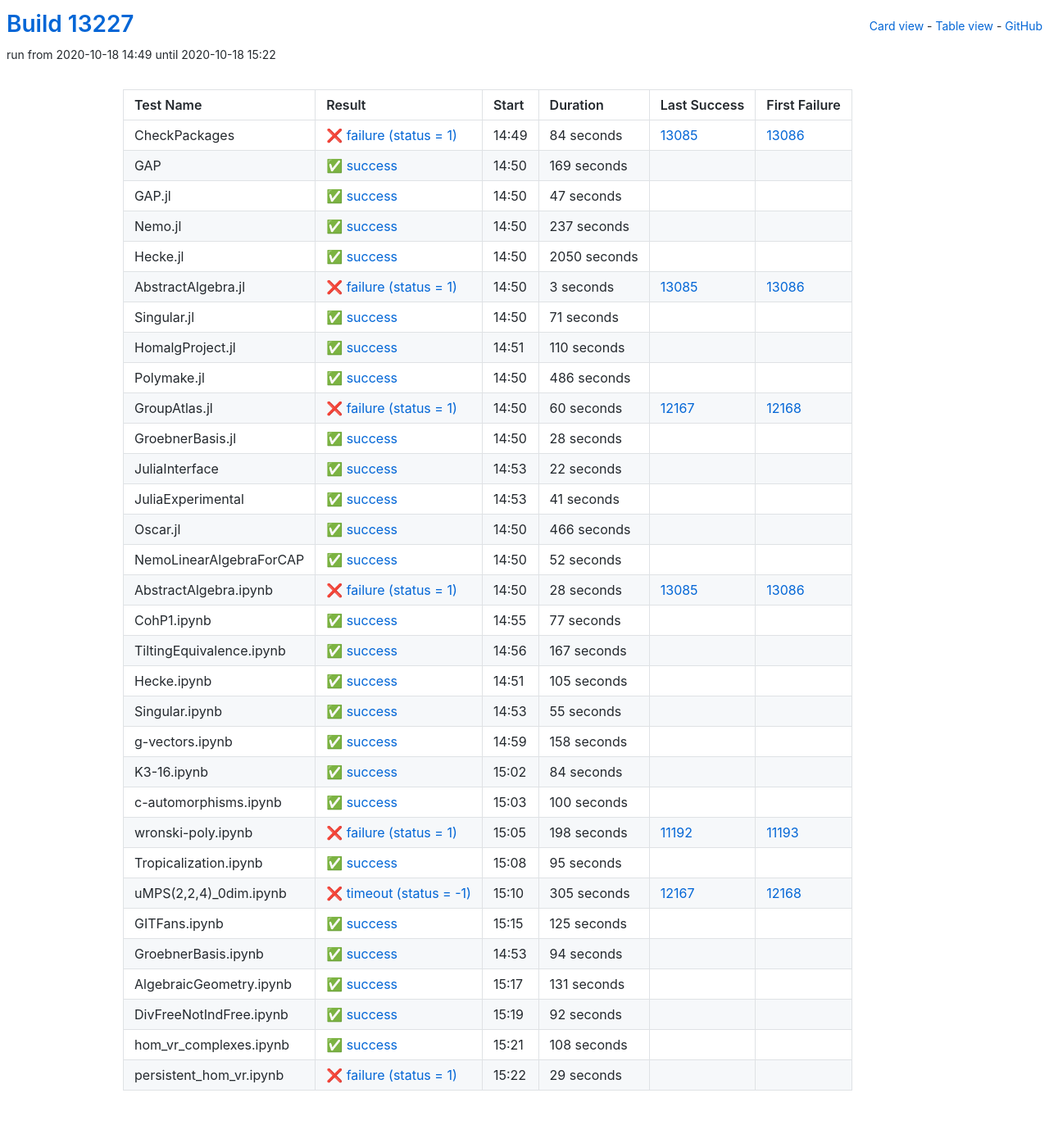
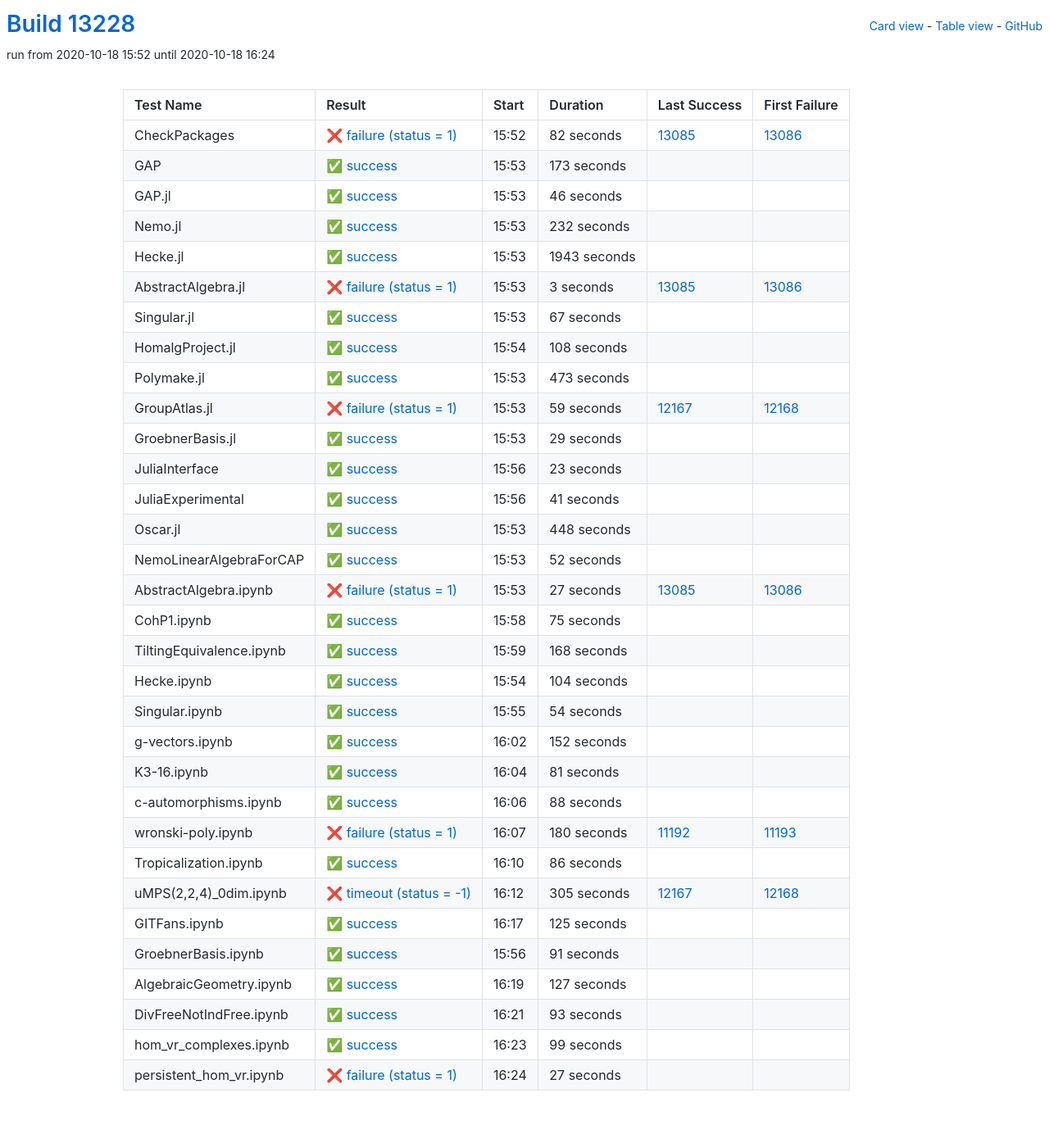
Before and after one commit to oscar-system/oscar-ci-status, a Jekyll site: the page built from table.html, in a window 1280 px wide. Shown: the whole page at 82% size. Built offline with Jekyll 4.4.1, drawn with Linux system fonts in a browser that asks for light colours.

Commit message:
Build #13228

```diff
--- a/_data/ci.yml
+++ b/_data/ci.yml
@@ -1,6 +1,6 @@
 ---
-build: 13227
-build_url: https://oscarci.mathematik.uni-kl.de/job/oscar/13227/
+build: 13228
+build_url: https://oscarci.mathematik.uni-kl.de/job/oscar/13228/
 job: oscar
 organization: oscar-system
 repo: oscar-ci-status
@@ -8,68 +8,68 @@ repourl: https://github.com/oscar-system/oscar-ci-status
 tests:
 - name: CheckPackages
   id: checkpackages
-  log: https://oscarci.mathematik.uni-kl.de/job/oscar/13227/artifact/logs/build-13227/CheckPackages.log
-  start: 2020-10-18 14:49
+  log: https://oscarci.mathematik.uni-kl.de/job/oscar/13228/artifact/logs/build-13228/CheckPackages.log
+  start: 2020-10-18 15:52
   success: false
   exitcode: 1
   status: failure
-  duration: 84
+  duration: 82
   last_success: 13085
   last_success_url: https://oscarci.mathematik.uni-kl.de/job/oscar/13085/
   first_failure: 13086
   first_failure_url: https://oscarci.mathematik.uni-kl.de/job/oscar/13086/
 - name: GAP
   id: gap
-  log: https://oscarci.mathematik.uni-kl.de/job/oscar/13227/artifact/logs/build-13227/GAP.log
-  start: 2020-10-18 14:50
+  log: https://oscarci.mathematik.uni-kl.de/job/oscar/13228/artifact/logs/build-13228/GAP.log
+  start: 2020-10-18 15:53
   success: true
   exitcode: 0
   status: success
-  duration: 169
+  duration: 173
   last_success: false
   last_success_url:
   first_failure: false
   first_failure_url:
 - name: GAP.jl
   id: gap-jl
-  log: https://oscarci.mathematik.uni-kl.de/job/oscar/13227/artifact/logs/build-13227/GAP.jl.log
-  start: 2020-10-18 14:50
+  log: https://oscarci.mathematik.uni-kl.de/job/oscar/13228/artifact/logs/build-13228/GAP.jl.log
+  start: 2020-10-18 15:53
   success: true
   exitcode: 0
   status: success
-  duration: 47
+  duration: 46
   last_success: false
   last_success_url:
   first_failure: false
   first_failure_url:
 - name: Nemo.jl
   id: nemo-jl
-  log: https://oscarci.mathematik.uni-kl.de/job/oscar/13227/artifact/logs/build-13227/Nemo.jl.log
-  start: 2020-10-18 14:50
+  log: https://oscarci.mathematik.uni-kl.de/job/oscar/13228/artifact/logs/build-13228/Nemo.jl.log
+  start: 2020-10-18 15:53
   success: true
   exitcode: 0
   status: success
-  duration: 237
+  duration: 232
   last_success: false
   last_success_url:
   first_failure: false
   first_failure_url:
 - name: Hecke.jl
   id: hecke-jl
-  log: https://oscarci.mathematik.uni-kl.de/job/oscar/13227/artifact/logs/build-13227/Hecke.jl.log
-  start: 2020-10-18 14:50
+  log: https://oscarci.mathematik.uni-kl.de/job/oscar/13228/artifact/logs/build-13228/Hecke.jl.log
+  start: 2020-10-18 15:53
   success: true
   exitcode: 0
   status: success
-  duration: 2050
+  duration: 1943
   last_success: false
   last_success_url:
   first_failure: false
   first_failure_url:
 - name: AbstractAlgebra.jl
   id: abstractalgebra-jl
-  log: https://oscarci.mathematik.uni-kl.de/job/oscar/13227/artifact/logs/build-13227/AbstractAlgebra.jl.log
-  start: 2020-10-18 14:50
+  log: https://oscarci.mathematik.uni-kl.de/job/oscar/13228/artifact/logs/build-13228/AbstractAlgebra.jl.log
+  start: 2020-10-18 15:53
   success: false
   exitcode: 1
   status: failure
@@ -80,80 +80,80 @@ tests:
   first_failure_url: https://oscarci.mathematik.uni-kl.de/job/oscar/13086/
 - name: Singular.jl
   id: singular-jl
-  log: https://oscarci.mathematik.uni-kl.de/job/oscar/13227/artifact/logs/build-13227/Singular.jl.log
-  start: 2020-10-18 14:50
+  log: https://oscarci.mathematik.uni-kl.de/job/oscar/13228/artifact/logs/build-13228/Singular.jl.log
+  start: 2020-10-18 15:53
   success: true
   exitcode: 0
   status: success
-  duration: 71
+  duration: 67
   last_success: false
   last_success_url:
   first_failure: false
   first_failure_url:
 - name: HomalgProject.jl
   id: homalgproject-jl
-  log: https://oscarci.mathematik.uni-kl.de/job/oscar/13227/artifact/logs/build-13227/HomalgProject.jl.log
-  start: 2020-10-18 14:51
+  log: https://oscarci.mathematik.uni-kl.de/job/oscar/13228/artifact/logs/build-13228/HomalgProject.jl.log
+  start: 2020-10-18 15:54
   success: true
   exitcode: 0
   status: success
-  duration: 110
+  duration: 108
   last_success: false
   last_success_url:
   first_failure: false
   first_failure_url:
 - name: Polymake.jl
   id: polymake-jl
-  log: https://oscarci.mathematik.uni-kl.de/job/oscar/13227/artifact/logs/build-13227/Polymake.jl.log
-  start: 2020-10-18 14:50
+  log: https://oscarci.mathematik.uni-kl.de/job/oscar/13228/artifact/logs/build-13228/Polymake.jl.log
+  start: 2020-10-18 15:53
   success: true
   exitcode: 0
   status: success
-  duration: 486
+  duration: 473
   last_success: false
   last_success_url:
   first_failure: false
   first_failure_url:
 - name: GroupAtlas.jl
   id: groupatlas-jl
-  log: https://oscarci.mathematik.uni-kl.de/job/oscar/13227/artifact/logs/build-13227/GroupAtlas.jl.log
-  start: 2020-10-18 14:50
+  log: https://oscarci.mathematik.uni-kl.de/job/oscar/13228/artifact/logs/build-13228/GroupAtlas.jl.log
+  start: 2020-10-18 15:53
   success: false
   exitcode: 1
   status: failure
-  duration: 60
+  duration: 59
   last_success: 12167
   last_success_url: https://oscarci.mathematik.uni-kl.de/job/oscar/12167/
   first_failure: 12168
   first_failure_url: https://oscarci.mathematik.uni-kl.de/job/oscar/12168/
 - name: GroebnerBasis.jl
   id: groebnerbasis-jl
-  log: https://oscarci.mathematik.uni-kl.de/job/oscar/13227/artifact/logs/build-13227/GroebnerBasis.jl.log
-  start: 2020-10-18 14:50
+  log: https://oscarci.mathematik.uni-kl.de/job/oscar/13228/artifact/logs/build-13228/GroebnerBasis.jl.log
+  start: 2020-10-18 15:53
   success: true
   exitcode: 0
   status: success
-  duration: 28
+  duration: 29
   last_success: false
   last_success_url:
   first_failure: false
   first_failure_url:
 - name: JuliaInterface
   id: juliainterface
-  log: https://oscarci.mathematik.uni-kl.de/job/oscar/13227/artifact/logs/build-13227/JuliaInterface.log
-  start: 2020-10-18 14:53
+  log: https://oscarci.mathematik.uni-kl.de/job/oscar/13228/artifact/logs/build-13228/JuliaInterface.log
+  start: 2020-10-18 15:56
   success: true
   exitcode: 0
   status: success
-  duration: 22
+  duration: 23
   last_success: false
   last_success_url:
   first_failure: false
   first_failure_url:
 - name: JuliaExperimental
   id: juliaexperimental
-  log: https://oscarci.mathematik.uni-kl.de/job/oscar/13227/artifact/logs/build-13227/JuliaExperimental.log
-  start: 2020-10-18 14:53
+  log: https://oscarci.mathematik.uni-kl.de/job/oscar/13228/artifact/logs/build-13228/JuliaExperimental.log
+  start: 2020-10-18 15:56
   success: true
   exitcode: 0
   status: success
@@ -164,20 +164,20 @@ tests:
   first_failure_url:
 - name: Oscar.jl
   id: oscar-jl
-  log: https://oscarci.mathematik.uni-kl.de/job/oscar/13227/artifact/logs/build-13227/Oscar.jl.log
-  start: 2020-10-18 14:50
+  log: https://oscarci.mathematik.uni-kl.de/job/oscar/13228/artifact/logs/build-13228/Oscar.jl.log
+  start: 2020-10-18 15:53
   success: true
   exitcode: 0
   status: success
-  duration: 466
+  duration: 448
   last_success: false
   last_success_url:
   first_failure: false
   first_failure_url:
 - name: NemoLinearAlgebraForCAP
   id: nemolinearalgebraforcap
-  log: https://oscarci.mathematik.uni-kl.de/job/oscar/13227/artifact/logs/build-13227/NemoLinearAlgebraForCAP.log
-  start: 2020-10-18 14:50
+  log: https://oscarci.mathematik.uni-kl.de/job/oscar/13228/artifact/logs/build-13228/NemoLinearAlgebraForCAP.log
+  start: 2020-10-18 15:53
   success: true
   exitcode: 0
   status: success
@@ -188,128 +188,128 @@ tests:
   first_failure_url:
 - name: AbstractAlgebra.ipynb
   id: abstractalgebra-ipynb
-  log: https://oscarci.mathematik.uni-kl.de/job/oscar/13227/artifact/logs/build-13227/AbstractAlgebra.ipynb.log
-  start: 2020-10-18 14:50
+  log: https://oscarci.mathematik.uni-kl.de/job/oscar/13228/artifact/logs/build-13228/AbstractAlgebra.ipynb.log
+  start: 2020-10-18 15:53
   success: false
   exitcode: 1
   status: failure
-  duration: 28
+  duration: 27
   last_success: 13085
   last_success_url: https://oscarci.mathematik.uni-kl.de/job/oscar/13085/
   first_failure: 13086
   first_failure_url: https://oscarci.mathematik.uni-kl.de/job/oscar/13086/
 - name: CohP1.ipynb
   id: cohp1-ipynb
-  log: https://oscarci.mathematik.uni-kl.de/job/oscar/13227/artifact/logs/build-13227/CohP1.ipynb.log
-  start: 2020-10-18 14:55
+  log: https://oscarci.mathematik.uni-kl.de/job/oscar/13228/artifact/logs/build-13228/CohP1.ipynb.log
+  start: 2020-10-18 15:58
   success: true
   exitcode: 0
   status: success
-  duration: 77
+  duration: 75
   last_success: false
   last_success_url:
   first_failure: false
   first_failure_url:
 - name: TiltingEquivalence.ipynb
   id: tiltingequivalence-ipynb
-  log: https://oscarci.mathematik.uni-kl.de/job/oscar/13227/artifact/logs/build-13227/TiltingEquivalence.ipynb.log
-  start: 2020-10-18 14:56
+  log: https://oscarci.mathematik.uni-kl.de/job/oscar/13228/artifact/logs/build-13228/TiltingEquivalence.ipynb.log
+  start: 2020-10-18 15:59
   success: true
   exitcode: 0
   status: success
-  duration: 167
+  duration: 168
   last_success: false
   last_success_url:
   first_failure: false
   first_failure_url:
 - name: Hecke.ipynb
   id: hecke-ipynb
-  log: https://oscarci.mathematik.uni-kl.de/job/oscar/13227/artifact/logs/build-13227/Hecke.ipynb.log
-  start: 2020-10-18 14:51
+  log: https://oscarci.mathematik.uni-kl.de/job/oscar/13228/artifact/logs/build-13228/Hecke.ipynb.log
+  start: 2020-10-18 15:54
   success: true
   exitcode: 0
   status: success
-  duration: 105
+  duration: 104
   last_success: false
   last_success_url:
   first_failure: false
   first_failure_url:
 - name: Singular.ipynb
   id: singular-ipynb
-  log: https://oscarci.mathematik.uni-kl.de/job/oscar/13227/artifact/logs/build-13227/Singular.ipynb.log
-  start: 2020-10-18 14:53
+  log: https://oscarci.mathematik.uni-kl.de/job/oscar/13228/artifact/logs/build-13228/Singular.ipynb.log
+  start: 2020-10-18 15:55
   success: true
   exitcode: 0
   status: success
-  duration: 55
+  duration: 54
   last_success: false
   last_success_url:
   first_failure: false
   first_failure_url:
 - name: g-vectors.ipynb
   id: g-vectors-ipynb
-  log: https://oscarci.mathematik.uni-kl.de/job/oscar/13227/artifact/logs/build-13227/g-vectors.ipynb.log
-  start: 2020-10-18 14:59
+  log: https://oscarci.mathematik.uni-kl.de/job/oscar/13228/artifact/logs/build-13228/g-vectors.ipynb.log
+  start: 2020-10-18 16:02
   success: true
   exitcode: 0
   status: success
-  duration: 158
+  duration: 152
   last_success: false
   last_success_url:
   first_failure: false
   first_failure_url:
 - name: K3-16.ipynb
   id: k3-16-ipynb
-  log: https://oscarci.mathematik.uni-kl.de/job/oscar/13227/artifact/logs/build-13227/K3-16.ipynb.log
-  start: 2020-10-18 15:02
+  log: https://oscarci.mathematik.uni-kl.de/job/oscar/13228/artifact/logs/build-13228/K3-16.ipynb.log
+  start: 2020-10-18 16:04
   success: true
   exitcode: 0
   status: success
-  duration: 84
+  duration: 81
   last_success: false
   last_success_url:
   first_failure: false
   first_failure_url:
 - name: c-automorphisms.ipynb
   id: c-automorphisms-ipynb
-  log: https://oscarci.mathematik.uni-kl.de/job/oscar/13227/artifact/logs/build-13227/c-automorphisms.ipynb.log
-  start: 2020-10-18 15:03
+  log: https://oscarci.mathematik.uni-kl.de/job/oscar/13228/artifact/logs/build-13228/c-automorphisms.ipynb.log
+  start: 2020-10-18 16:06
   success: true
   exitcode: 0
   status: success
-  duration: 100
+  duration: 88
   last_success: false
   last_success_url:
   first_failure: false
   first_failure_url:
 - name: wronski-poly.ipynb
   id: wronski-poly-ipynb
-  log: https://oscarci.mathematik.uni-kl.de/job/oscar/13227/artifact/logs/build-13227/wronski-poly.ipynb.log
-  start: 2020-10-18 15:05
+  log: https://oscarci.mathematik.uni-kl.de/job/oscar/13228/artifact/logs/build-13228/wronski-poly.ipynb.log
+  start: 2020-10-18 16:07
   success: false
   exitcode: 1
   status: failure
-  duration: 198
+  duration: 180
   last_success: 11192
   last_success_url: https://oscarci.mathematik.uni-kl.de/job/oscar/11192/
   first_failure: 11193
   first_failure_url: https://oscarci.mathematik.uni-kl.de/job/oscar/11193/
 - name: Tropicalization.ipynb
   id: tropicalization-ipynb
-  log: https://oscarci.mathematik.uni-kl.de/job/oscar/13227/artifact/logs/build-13227/Tropicalization.ipynb.log
-  start: 2020-10-18 15:08
+  log: https://oscarci.mathematik.uni-kl.de/job/oscar/13228/artifact/logs/build-13228/Tropicalization.ipynb.log
+  start: 2020-10-18 16:10
   success: true
   exitcode: 0
   status: success
-  duration: 95
+  duration: 86
   last_success: false
   last_success_url:
   first_failure: false
   first_failure_url:
 - name: uMPS(2,2,4)_0dim.ipynb
   id: umps-2-2-4-0dim-ipynb
-  log: https://oscarci.mathematik.uni-kl.de/job/oscar/13227/artifact/logs/build-13227/uMPS-2-2-4-_0dim.ipynb.log
-  start: 2020-10-18 15:10
+  log: https://oscarci.mathematik.uni-kl.de/job/oscar/13228/artifact/logs/build-13228/uMPS-2-2-4-_0dim.ipynb.log
+  start: 2020-10-18 16:12
   success: false
   exitcode: -1
   status: timeout
@@ -320,8 +320,8 @@ tests:
   first_failure_url: https://oscarci.mathematik.uni-kl.de/job/oscar/12168/
 - name: GITFans.ipynb
   id: gitfans-ipynb
-  log: https://oscarci.mathematik.uni-kl.de/job/oscar/13227/artifact/logs/build-13227/GITFans.ipynb.log
-  start: 2020-10-18 15:15
+  log: https://oscarci.mathematik.uni-kl.de/job/oscar/13228/artifact/logs/build-13228/GITFans.ipynb.log
+  start: 2020-10-18 16:17
   success: true
   exitcode: 0
   status: success
@@ -332,60 +332,60 @@ tests:
   first_failure_url:
 - name: GroebnerBasis.ipynb
   id: groebnerbasis-ipynb
-  log: https://oscarci.mathematik.uni-kl.de/job/oscar/13227/artifact/logs/build-13227/GroebnerBasis.ipynb.log
-  start: 2020-10-18 14:53
+  log: https://oscarci.mathematik.uni-kl.de/job/oscar/13228/artifact/logs/build-13228/GroebnerBasis.ipynb.log
+  start: 2020-10-18 15:56
   success: true
   exitcode: 0
   status: success
-  duration: 94
+  duration: 91
   last_success: false
   last_success_url:
   first_failure: false
   first_failure_url:
 - name: AlgebraicGeometry.ipynb
   id: algebraicgeometry-ipynb
-  log: https://oscarci.mathematik.uni-kl.de/job/oscar/13227/artifact/logs/build-13227/AlgebraicGeometry.ipynb.log
-  start: 2020-10-18 15:17
+  log: https://oscarci.mathematik.uni-kl.de/job/oscar/13228/artifact/logs/build-13228/AlgebraicGeometry.ipynb.log
+  start: 2020-10-18 16:19
   success: true
   exitcode: 0
   status: success
-  duration: 131
+  duration: 127
   last_success: false
   last_success_url:
   first_failure: false
   first_failure_url:
 - name: DivFreeNotIndFree.ipynb
   id: divfreenotindfree-ipynb
-  log: https://oscarci.mathematik.uni-kl.de/job/oscar/13227/artifact/logs/build-13227/DivFreeNotIndFree.ipynb.log
-  start: 2020-10-18 15:19
+  log: https://oscarci.mathematik.uni-kl.de/job/oscar/13228/artifact/logs/build-13228/DivFreeNotIndFree.ipynb.log
+  start: 2020-10-18 16:21
   success: true
   exitcode: 0
   status: success
-  duration: 92
+  duration: 93
   last_success: false
   last_success_url:
   first_failure: false
   first_failure_url:
 - name: hom_vr_complexes.ipynb
   id: hom-vr-complexes-ipynb
-  log: https://oscarci.mathematik.uni-kl.de/job/oscar/13227/artifact/logs/build-13227/hom_vr_complexes.ipynb.log
-  start: 2020-10-18 15:21
+  log: https://oscarci.mathematik.uni-kl.de/job/oscar/13228/artifact/logs/build-13228/hom_vr_complexes.ipynb.log
+  start: 2020-10-18 16:23
   success: true
   exitcode: 0
   status: success
-  duration: 108
+  duration: 99
   last_success: false
   last_success_url:
   first_failure: false
   first_failure_url:
 - name: persistent_hom_vr.ipynb
   id: persistent-hom-vr-ipynb
-  log: https://oscarci.mathematik.uni-kl.de/job/oscar/13227/artifact/logs/build-13227/persistent_hom_vr.ipynb.log
-  start: 2020-10-18 15:22
+  log: https://oscarci.mathematik.uni-kl.de/job/oscar/13228/artifact/logs/build-13228/persistent_hom_vr.ipynb.log
+  start: 2020-10-18 16:24
   success: false
   exitcode: 1
   status: failure
-  duration: 29
+  duration: 27
   last_success: false
   last_success_url:
   first_failure: false
```
Also changed, not shown: README.md.
